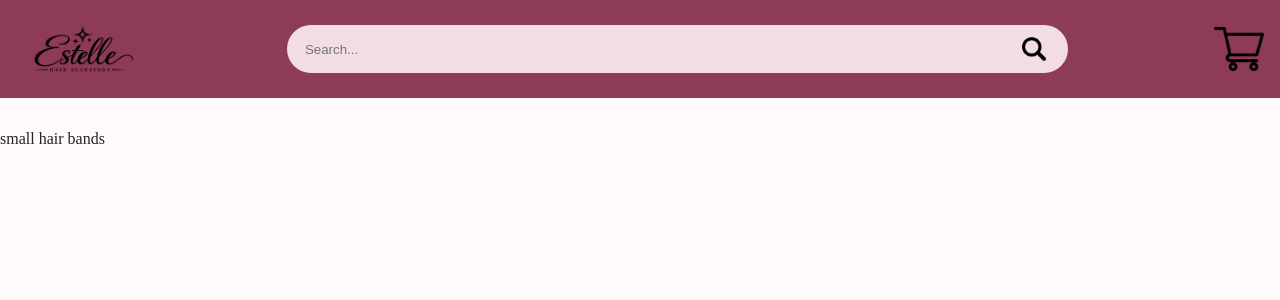
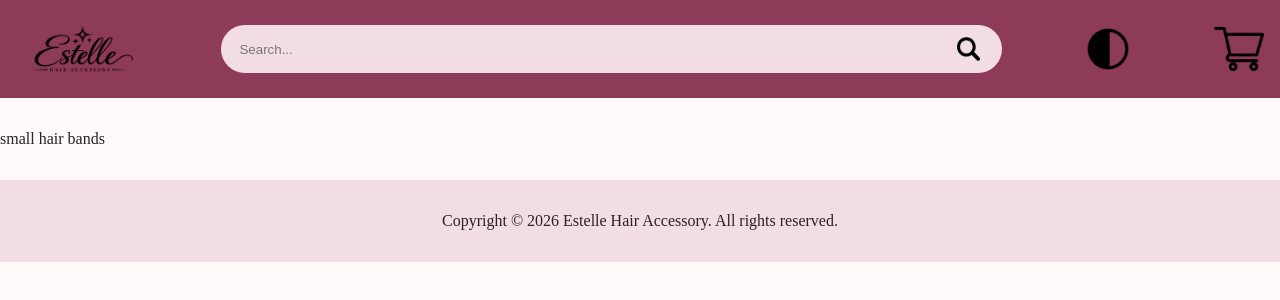
Before and after one commit to Okara008/Esther_Site, a React app in the folder frontend/: page /product/0 in a window 1280 px wide. Shown: the top 300 px of the page. Built offline with nearby package versions, Linux system fonts and the light colour scheme; the HTML template or start-up script is replaced by a standard one.

Commit message:
Done with home styling

```diff
--- a/frontend/src/App.jsx
+++ b/frontend/src/App.jsx
@@ -3,6 +3,7 @@ import './App.css'
 import Header from './components/Header'
 import Home from './components/Home'
 import ProductDetails from './components/ProductDetails'
+import Footer from './components/Footer'
 
 function App() {
     return (
@@ -12,6 +13,7 @@ function App() {
             <Route path='/' element={<Home/>}/>
 			<Route path='/product/:id' element={<ProductDetails />}/>
         </Routes>
+        <Footer/>
     </BrowserRouter>
     )
 }
--- /dev/null
+++ b/frontend/src/components/Cart.jsx
@@ -0,0 +1,6 @@
+const Cart = () => {
+    return(
+        <div>cart</div>
+    )
+}
+export default Cart
--- /dev/null
+++ b/frontend/src/components/Footer.jsx
@@ -0,0 +1,12 @@
+const Footer = () =>{
+    const date = new Date()
+return(
+    <footer>
+        <div>
+            Copyright &copy; {date.getFullYear()} Estelle Hair Accessory. All rights reserved.
+        </div>
+    </footer>
+)
+}
+
+export default Footer
--- a/frontend/src/components/Header.jsx
+++ b/frontend/src/components/Header.jsx
@@ -1,7 +1,7 @@
 import LOGO_ICON from '../assets/icon_black.png'
 import CART_ICON from '../assets/icons/shopping-cart.png'
 import SEARCH_ICON from '../assets/icons/search.png'
-
+import DARK_THEME from '../assets/dark_theme.png'
 const Header = () => {
     return (
         <header>
@@ -12,6 +12,7 @@ const Header = () => {
                 <button className='search_icon'><img src={SEARCH_ICON} alt="icon"/></button>
             </div>
 
+            <img src={DARK_THEME} alt="icon" height={50} className='logo_icon'/>
             <img src={CART_ICON} alt="cart" height={50} className='cart_icon'/>
         </header>
     )
--- a/frontend/src/index.css
+++ b/frontend/src/index.css
@@ -14,7 +14,7 @@
 		--text: #F8EEF1;
 		--cards: #21191C;
 		--bg: #171214;
-		--primary: #D88BA5;
+		--primary: #B06A7F;
 		--primary-hover: #E3A2B8;
 		--secondary: #3A2830;
 		--muted-text: #B9A9AE;
@@ -154,7 +154,6 @@ section .product_img{
     /* height: 10rem; */
 }
 
-
 section button{
     width: 100%;
     padding: .4rem;
@@ -163,3 +162,11 @@ section button{
     border: none;
     margin-top: 1rem;
 }
+
+/* Footer */
+footer{
+    text-align: center;
+    background-color: var(--secondary);
+    margin-top: 2rem;
+    padding-block: 2rem;
+}
```
Also changed, not shown: frontend/src/assets/dark_theme.png (added).
